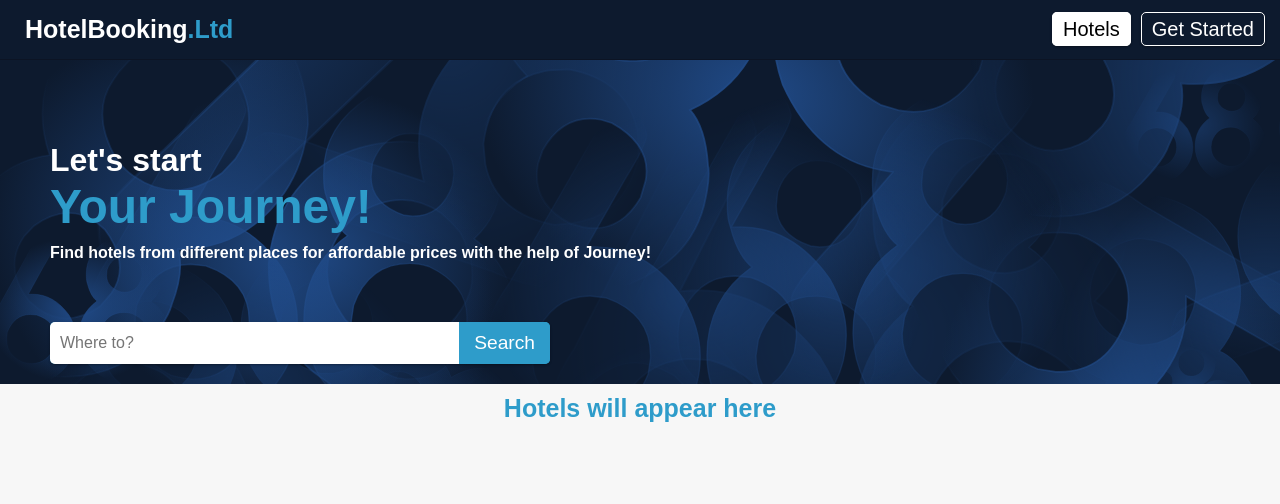
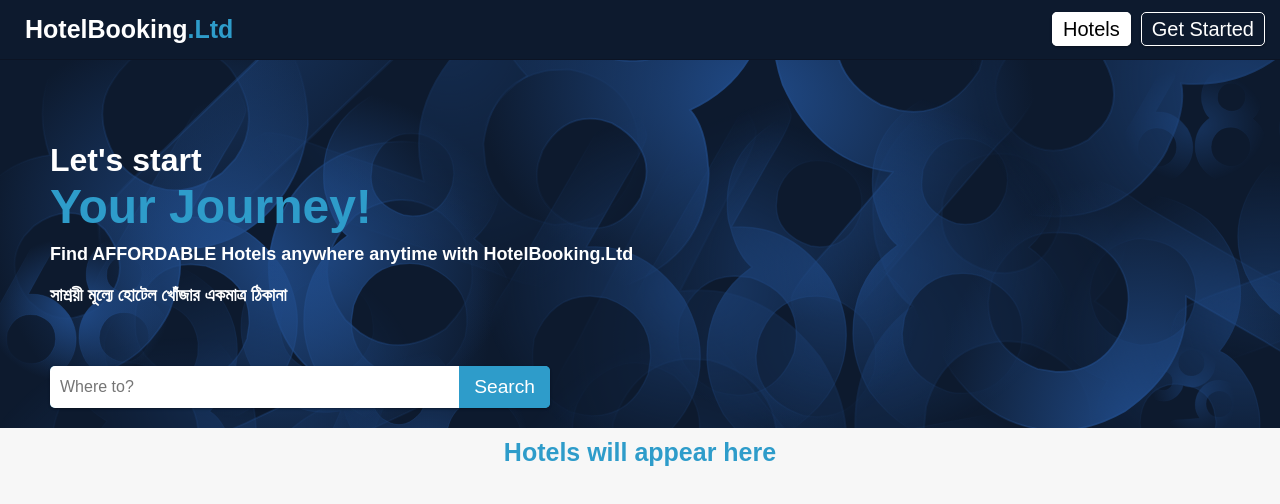
Before and after one commit to heronet/journeyui, an Angular app: page /hotels in a window 1280 px wide. Shown: the top 504 px of the page. Built offline with nearby package versions, Linux system fonts and the light colour scheme; a web font is replaced by a local one.

Commit message:
minor fix

```diff
--- a/src/app/hotels/hotels.component.html
+++ b/src/app/hotels/hotels.component.html
@@ -4,9 +4,9 @@
       <p class="welc">Let's start</p>
       <p class="name">Your Journey!</p>
       <p class="desc">
-        Find hotels from different places for affordable prices with the help of
-        Journey!
+        Find AFFORDABLE Hotels anywhere anytime with HotelBooking.Ltd
       </p>
+      <p class="desc">সাশ্রয়ী মূল্যে হোটেল খোঁজার একমাত্র ঠিকানা</p>
     </div>
     <div class="card">
       <form class="search-form" (ngSubmit)="searchHotels(f)" #f="ngForm">
--- a/src/app/hotels/hotels.component.scss
+++ b/src/app/hotels/hotels.component.scss
@@ -41,6 +41,7 @@
   margin: 10px 0;
   color: white;
   font-weight: bold;
+  font-size: 18px;
 }
 .card {
   border: transparent;
```
